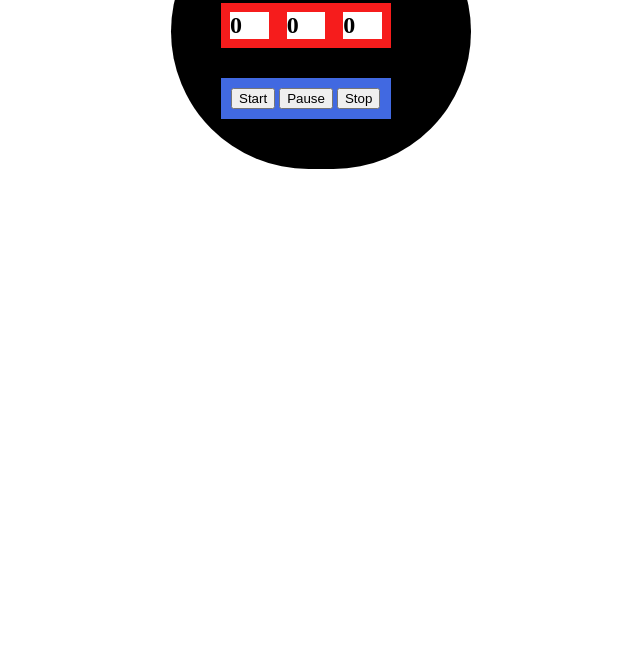
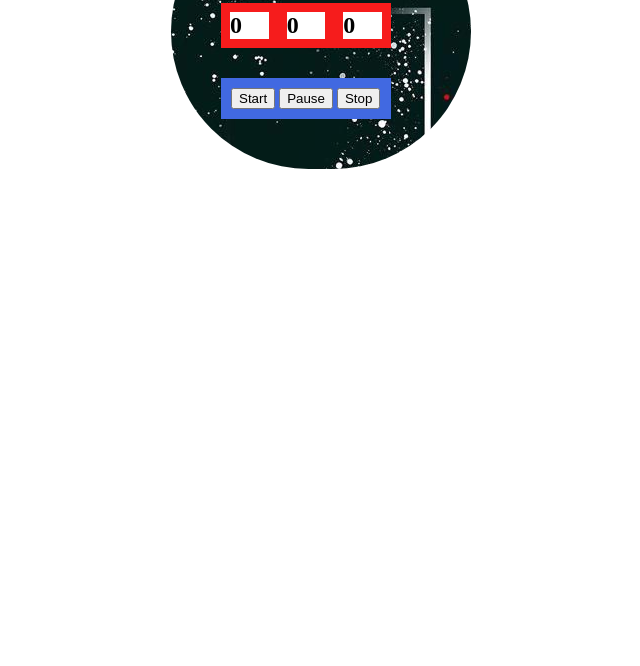
Before and after one commit to syedareebshah/StopWatch, a plain HTML site: page public/index.html in a window 1280 px wide. Shown: the part 134-800 px from the top of the page, without its empty margins (319-959 px from the left). Drawn offline with Linux system fonts and the light colour scheme.

Commit message:
final comit

```diff
--- a/public/style.css
+++ b/public/style.css
@@ -2,12 +2,13 @@ body{
     padding: 20px;
 }
 .body{
+    background-image: url(watch.jpg);
     padding: 50px;
     width: 300px;
     margin: 0 auto;
     max-width: 200px;
     border-radius: 250px;
-    background-color: black;
+
 }
 h2{
     margin: 9px;
```
Also changed, not shown: public/watch.jpg (added).
